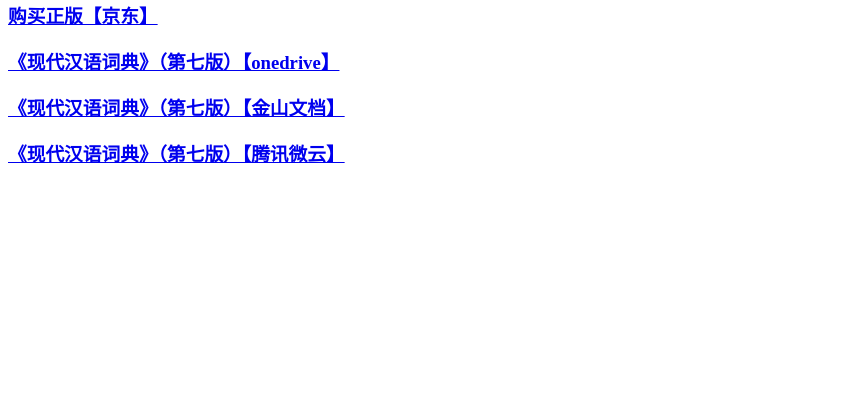
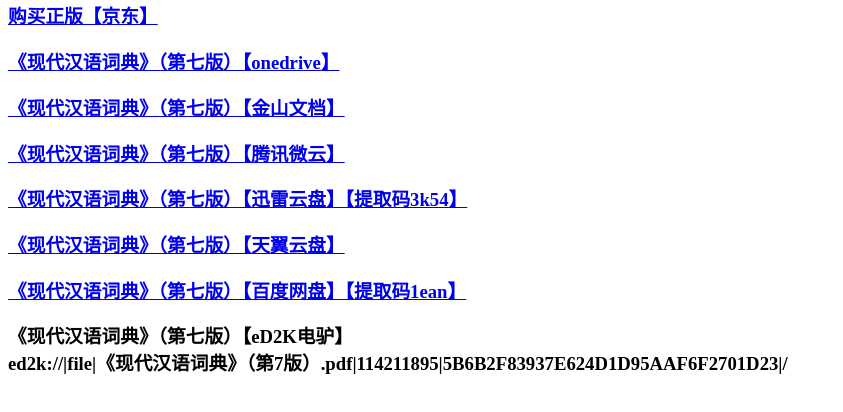
Before and after one commit to GaoZx-13470200010/xdhycd, a plain HTML site: page index.html in a window 1280 px wide. Shown: the part 74-486 px from the top of the page, without its empty margins (0-843 px from the left). Drawn offline with Linux system fonts and the light colour scheme.

Commit message:
Update index.html

```diff
--- a/index.html
+++ b/index.html
@@ -1,8 +1,16 @@
 <html>
+<title>
+《现代汉语词典》（第七版）
+</title>
 <body>
 <h1>《现代汉语词典》（第七版）</h1>
 <h3><a href="https://item.m.jd.com/product/11987633.html">购买正版【京东】</a></h3>
 <h3><a href="https://victoriaca-my.sharepoint.com/:b:/g/personal/gaozx_ncov_office_gy/EbaNNK125g5CiSlpSmrXKbwBGMFJ6Z6snTPCiubrixhUeg?e=2bSlFk">《现代汉语词典》（第七版）【onedrive】</a></h3>
 <h3><a href="https://kdocs.cn/l/cmPWIVbTJb2n">《现代汉语词典》（第七版）【金山文档】</a></h3>
 <h3><a href="https://share.weiyun.com/jDLovG8V">《现代汉语词典》（第七版）【腾讯微云】</a></h3>
-<h3><a href="https://pan.xunlei.com/s/VMT18qfL61gFQ6pJTQ
+<h3><a href="https://pan.xunlei.com/s/VMT18qfL61gFQ6pJTQn6AbxfA1">《现代汉语词典》（第七版）【迅雷云盘】【提取码3k54】</a></h3>
+<h3><a href="https://cloud.189.cn/t/mUbUjeBjAJ7f">《现代汉语词典》（第七版）【天翼云盘】</a></h3>
+<h3><a href="https://pan.baidu.com/s/1E4e6DUIukZp9gYL08NDjDA">《现代汉语词典》（第七版）【百度网盘】【提取码1ean】</a></h3>
+<h3>《现代汉语词典》（第七版）【eD2K电驴】<br>ed2k://|file|《现代汉语词典》（第7版）.pdf|114211895|5B6B2F83937E624D1D95AAF6F2701D23|/</h3>
+</body>
+</html>
```
